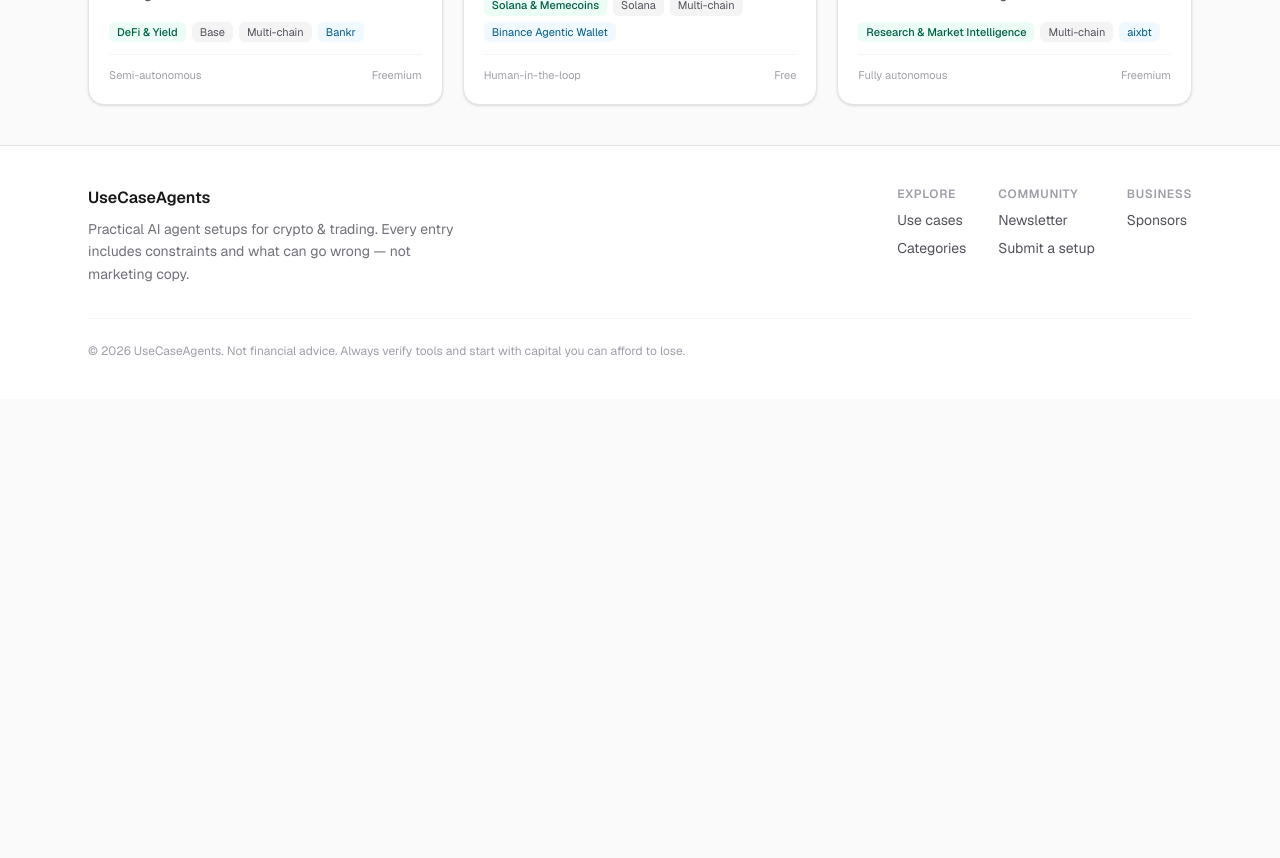
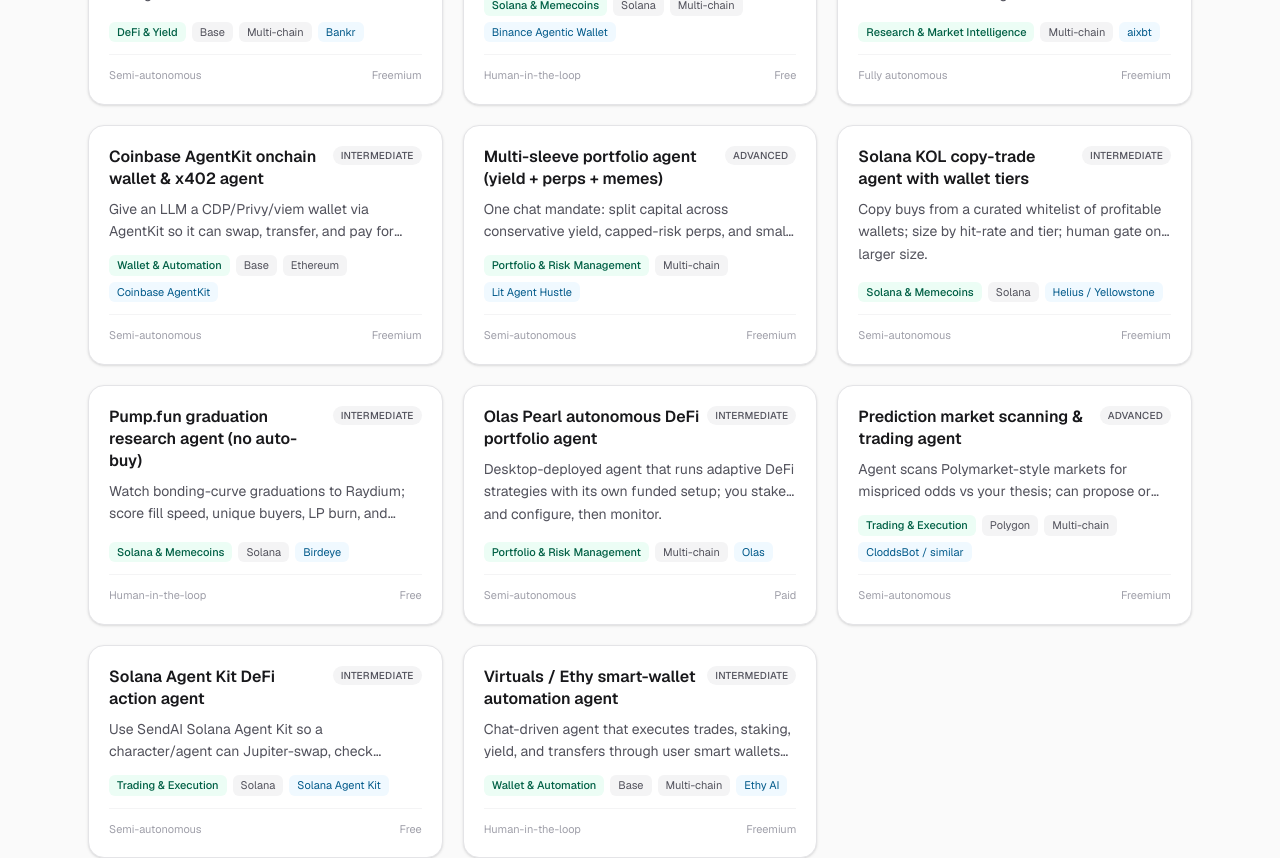
Before and after one commit to golddexzy-create/usecaseagents, a Next.js app: page /use-cases in a window 1280 px wide. Shown: the part 1280-2138 px from the top of the page. Before the commit the page ends 1679 px from the top, so only its background shows below. Built offline with nearby package versions, Linux system fonts and the light colour scheme.

Commit message:
Add 8 new practical use cases (AgentKit, multi-sleeve portfolio, KOL copy, graduation research, Olas Pearl, prediction markets, Solana Agent Kit, Virtuals/Ethy) — now 20 total

```diff
--- a/src/data/use-cases.ts
+++ b/src/data/use-cases.ts
@@ -320,6 +320,201 @@
     ],
     source: "aixbt (agentic finance / market intelligence agents)",
   },
+  {
+    id: "13",
+    slug: "coinbase-agentkit-onchain-wallet",
+    title: "Coinbase AgentKit onchain wallet & x402 agent",
+    summary:
+      "Give an LLM a CDP/Privy/viem wallet via AgentKit so it can swap, transfer, and pay for data/tools over x402 in USDC under your limits.",
+    category: "Wallet & Automation",
+    chains: ["Base", "Ethereum", "Multi-chain"],
+    tools: ["Coinbase AgentKit", "x402", "Claude / GPT"],
+    difficulty: "Intermediate",
+    autonomy: "Semi-autonomous",
+    cost: "Freemium",
+    lastUpdated: "2026-10-18",
+    description:
+      "AgentKit connects language models to onchain actions: balances, transfers, swaps, and pay-per-call tools. Pair with spending caps and trade-only keys. x402 lets the agent pay for market data or APIs from its own USDC without handing you a credit card.",
+    steps: [
+      "Create a CDP or viem-backed wallet with limited funds",
+      "Wire AgentKit actions into your agent runtime",
+      "Set max spend per call and daily limits",
+      "Test transfers and one paid x402 tool on Base first",
+    ],
+    risks: [
+      "Wallet keys in agent runtimes are high-value targets",
+      "Prompt injection can trigger unexpected spends",
+      "Always fund with money you can lose and monitor activity",
+    ],
+    source: "Coinbase Developer Platform / AgentKit + x402 patterns",
+    featured: true,
+  },
+  {
+    id: "14",
+    slug: "multi-sleeve-portfolio-agent-hustle",
+    title: "Multi-sleeve portfolio agent (yield + perps + memes)",
+    summary:
+      "One chat mandate: split capital across conservative yield, capped-risk perps, and small meme sleeves; agent rebalances under hard drawdown rules.",
+    category: "Portfolio & Risk Management",
+    chains: ["Multi-chain"],
+    tools: ["Lit Agent Hustle", "Claude", "Perp DEX APIs"],
+    difficulty: "Advanced",
+    autonomy: "Semi-autonomous",
+    cost: "Freemium",
+    lastUpdated: "2026-10-18",
+    description:
+      "You define allocation sleeves and max drawdown per trade. The agent executes mixed strategies (e.g. 80% blue-chip/stable yield, 10% perps with 2% max drawdown, 10% sentiment memes) and rebalances when rules say so. Human approval for size increases.",
+    risks: [
+      "Complex mandates hide correlated risk across sleeves",
+      "Meme sleeve can dominate PnL noise",
+      "Verify every venue and permission before going live",
+    ],
+    source: "Lit Agent Hustle / agentic multi-strategy patterns",
+  },
+  {
+    id: "15",
+    slug: "solana-kol-copytrade-agent",
+    title: "Solana KOL copy-trade agent with wallet tiers",
+    summary:
+      "Copy buys from a curated whitelist of profitable wallets; size by hit-rate and tier; human gate on larger size.",
+    category: "Solana & Memecoins",
+    chains: ["Solana"],
+    tools: ["Helius / Yellowstone", "GMGN / Cielo labels", "Jupiter"],
+    difficulty: "Intermediate",
+    autonomy: "Semi-autonomous",
+    cost: "Freemium",
+    lastUpdated: "2026-10-18",
+    description:
+      "Maintain a whitelist of wallets with historical edge. Agent watches for buys via fast RPC/gRPC, filters by tier and token safety checks, then proposes or executes a sized copy. Best as human-in-the-loop until rules are proven.",
+    steps: [
+      "Curate 5–20 wallets with documented history",
+      "Set max copy size and token safety gates",
+      "Paper-trade signals for a week",
+      "Enable small live size only after hit-rate holds",
+    ],
+    risks: [
+      "KOLs change strategy or get copied to death",
+      "Latency and failed txs on congested launches",
+      "Past performance is not future edge",
+    ],
+    source: "Common Solana pro pattern (GMGN/Cielo-style copy + guardrails)",
+  },
+  {
+    id: "16",
+    slug: "pumpfun-graduation-research-agent",
+    title: "Pump.fun graduation research agent (no auto-buy)",
+    summary:
+      "Watch bonding-curve graduations to Raydium; score fill speed, unique buyers, LP burn, and holder concentration — human decides entry.",
+    category: "Solana & Memecoins",
+    chains: ["Solana"],
+    tools: ["Birdeye", "Pump.fun data", "Grok / Claude"],
+    difficulty: "Intermediate",
+    autonomy: "Human-in-the-loop",
+    cost: "Free",
+    lastUpdated: "2026-10-18",
+    description:
+      "Agent monitors the graduation window (roughly first seconds/minutes after Raydium listing). It ranks candidates on structural signals and flags rugs. You still click buy. Designed to reduce noise, not to fully automate sniping.",
+    risks: [
+      "Graduation snipes are extremely competitive and adversarial",
+      "Data lag means you still lose to faster bots",
+      "Never enable unsupervised buys on this flow",
+    ],
+    source: "Solana memecoin strategy catalogs (graduation snipe as research filter)",
+  },
+  {
+    id: "17",
+    slug: "olas-pearl-autonomous-portfolio",
+    title: "Olas Pearl autonomous DeFi portfolio agent",
+    summary:
+      "Desktop-deployed agent that runs adaptive DeFi strategies with its own funded setup; you stake and configure, then monitor.",
+    category: "Portfolio & Risk Management",
+    chains: ["Multi-chain"],
+    tools: ["Olas", "Pearl"],
+    difficulty: "Intermediate",
+    autonomy: "Semi-autonomous",
+    cost: "Paid",
+    lastUpdated: "2026-10-06",
+    description:
+      "Pearl packages Olas agents for end users: fund an agent, pick a strategy class, and let it manage positions within the product’s controls. Treat it as a managed agent product — understand custody model and stop conditions before depositing.",
+    risks: [
+      "Smart contract and agent-software risk on deposited funds",
+      "Strategy underperformance in regime changes",
+      "Read custody and withdrawal rules carefully",
+    ],
+    source: "Olas / Pearl (agentic finance landscape)",
+  },
+  {
+    id: "18",
+    slug: "prediction-market-agent-poly",
+    title: "Prediction market scanning & trading agent",
+    summary:
+      "Agent scans Polymarket-style markets for mispriced odds vs your thesis; can propose or place small positions with hard caps.",
+    category: "Trading & Execution",
+    chains: ["Polygon", "Multi-chain"],
+    tools: ["CloddsBot / similar", "Polymarket APIs", "Claude"],
+    difficulty: "Advanced",
+    autonomy: "Semi-autonomous",
+    cost: "Freemium",
+    lastUpdated: "2026-10-18",
+    description:
+      "Combine news/sentiment with market odds. Agent surfaces markets where implied probability diverges from a structured view, then sizes tiny until the process is proven. Works best with explicit max loss per event.",
+    risks: [
+      "Illiquid markets and wide spreads",
+      "Event resolution and oracle risk",
+      "News models can be confidently wrong",
+    ],
+    source: "Open-source multi-market agents (e.g. Polymarket + Hyperliquid stacks)",
+  },
+  {
+    id: "19",
+    slug: "solana-agent-kit-defi-actions",
+    title: "Solana Agent Kit DeFi action agent",
+    summary:
+      "Use SendAI Solana Agent Kit so a character/agent can Jupiter-swap, check balances, and hit common Solana DeFi actions via natural language.",
+    category: "Trading & Execution",
+    chains: ["Solana"],
+    tools: ["Solana Agent Kit", "Jupiter", "ElizaOS or custom runtime"],
+    difficulty: "Intermediate",
+    autonomy: "Semi-autonomous",
+    cost: "Free",
+    lastUpdated: "2026-10-18",
+    description:
+      "Solana Agent Kit exposes high-level actions (swaps, transfers, protocol ops) so you don’t hand-write every RPC call. Pair with a strict character prompt and limited key. Ideal building block for research+execution agents on Solana.",
+    steps: [
+      "Install Solana Agent Kit in your agent project",
+      "Connect a dedicated wallet with small SOL/USDC",
+      "Whitelist allowed actions in the prompt",
+      "Test quotes and tiny swaps before any size",
+    ],
+    risks: [
+      "Toolkit bugs or wrong route selection",
+      "Key exposure if the runtime is compromised",
+      "Start with paper or dust amounts",
+    ],
+    source: "SendAI Solana Agent Kit / Alchemy Solana agent guides",
+  },
+  {
+    id: "20",
+    slug: "virtuals-ethy-smart-wallet-automation",
+    title: "Virtuals / Ethy smart-wallet automation agent",
+    summary:
+      "Chat-driven agent that executes trades, staking, yield, and transfers through user smart wallets with permission boundaries.",
+    category: "Wallet & Automation",
+    chains: ["Base", "Multi-chain"],
+    tools: ["Ethy AI", "Virtuals ACP"],
+    difficulty: "Intermediate",
+    autonomy: "Human-in-the-loop",
+    cost: "Freemium",
+    lastUpdated: "2026-10-07",
+    description:
+      "Ethy-style agents automate onchain actions via smart wallets with high reported job volume on Virtuals. You keep permission boundaries; agent proposes or executes within them. Prefer human confirmation until you trust the flow.",
+    risks: [
+      "Platform and smart-wallet contract risk",
+      "Job success rate is not the same as a profitable strategy",
+      "Token/economic side of Virtuals is separate from tool quality",
+    ],
+    source: "Virtuals Protocol / Ethy (platform-reported usage)",
+  },
 ];
 
 export function getUseCaseBySlug(slug: string): UseCase | undefined {
```
